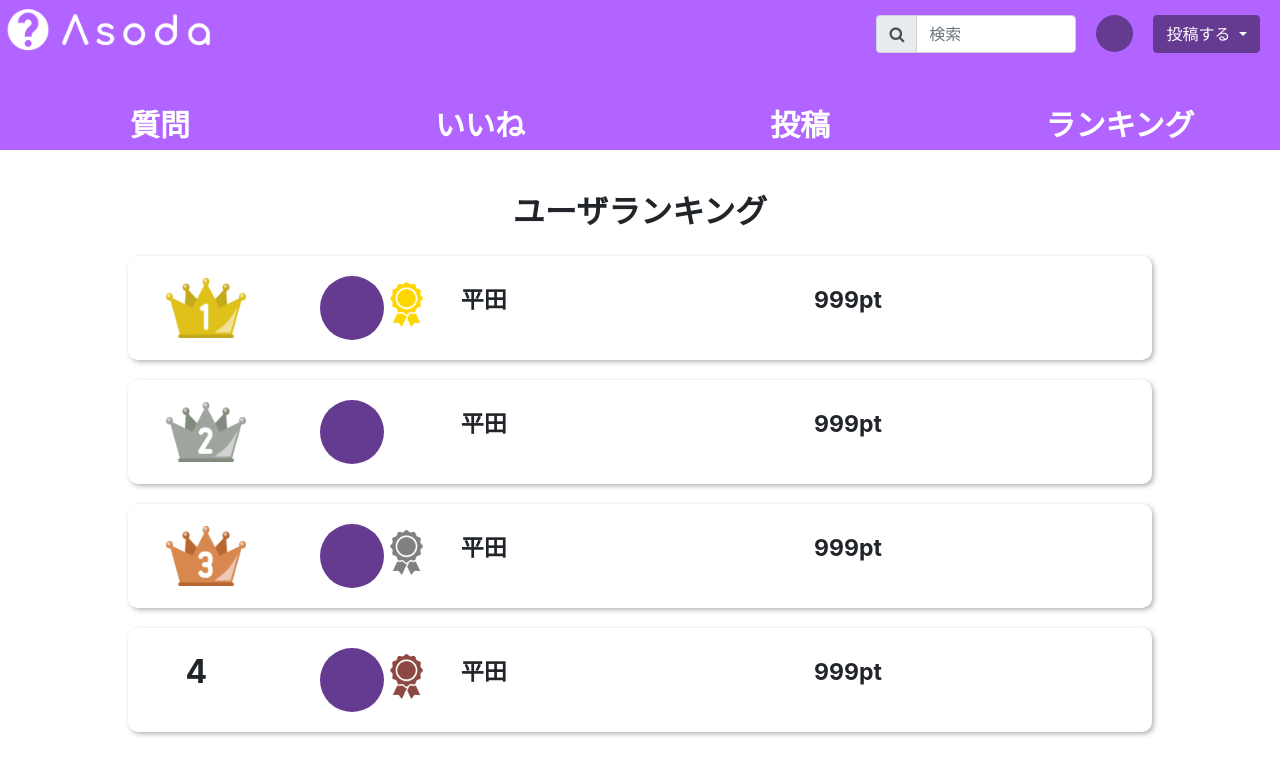
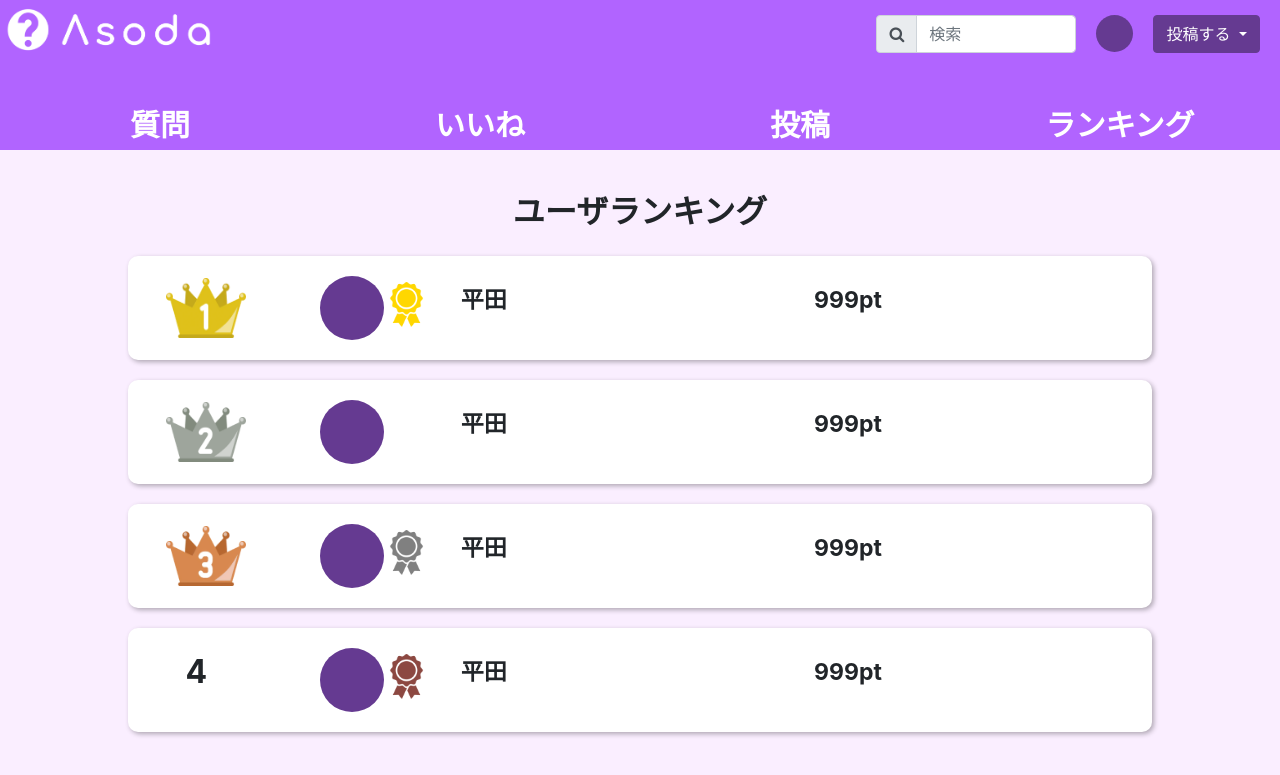
Before and after one commit to hrt4423/SD3A_Group2, a PHP site: page /Ranking.php in a window 1280 px wide. Shown: the top 775 px of the page. Run offline with PHP 8.4, Linux system fonts and the light colour scheme.

Commit message:
いったんコミット

```diff
--- a/src/Ranking.php
+++ b/src/Ranking.php
@@ -94,7 +94,7 @@
 
   </style>
 </head>
-<body>
+<body class="body">
 
     <div class="header_size">
       <div class="horizontal">
--- a/src/css/Ranking.css
+++ b/src/css/Ranking.css
@@ -1,4 +1,4 @@
-body{
+.body{
   padding: 0;
   margin: 0;
   background-color: #FAEEFF;
```
